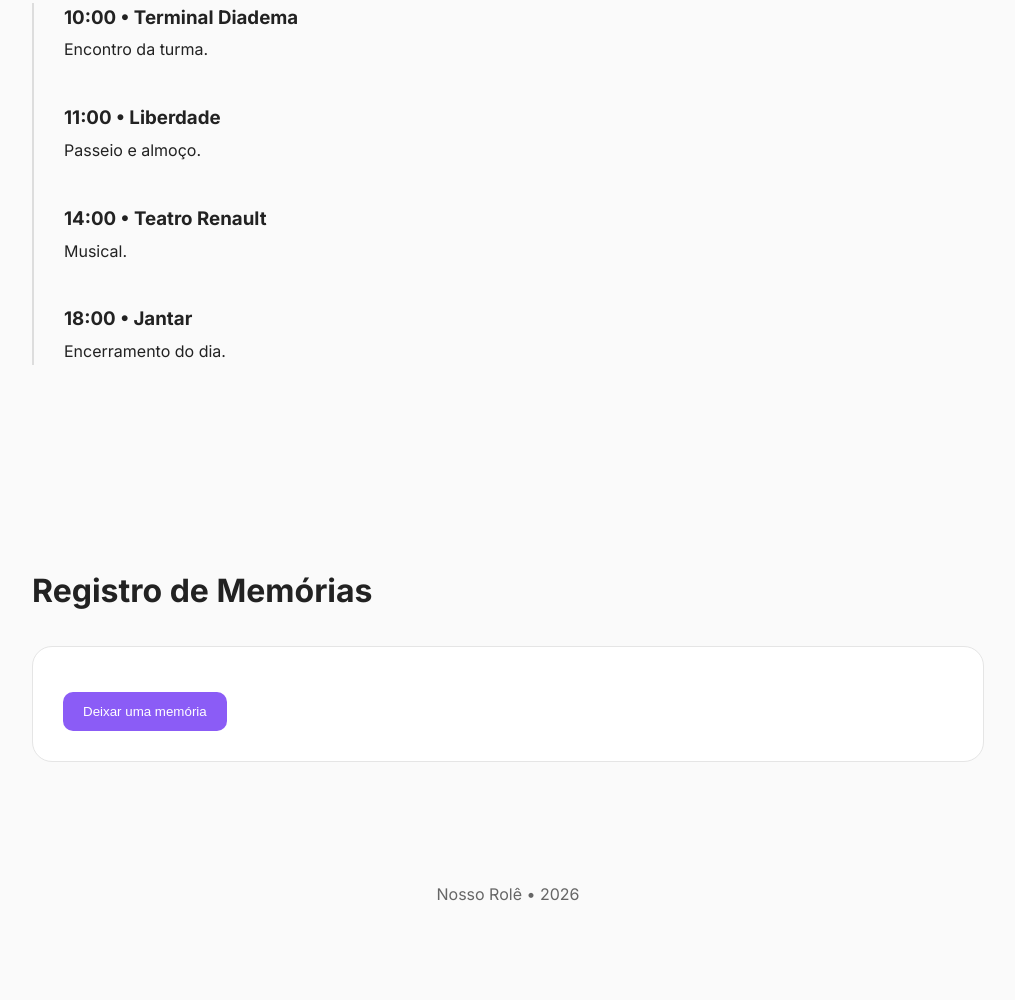
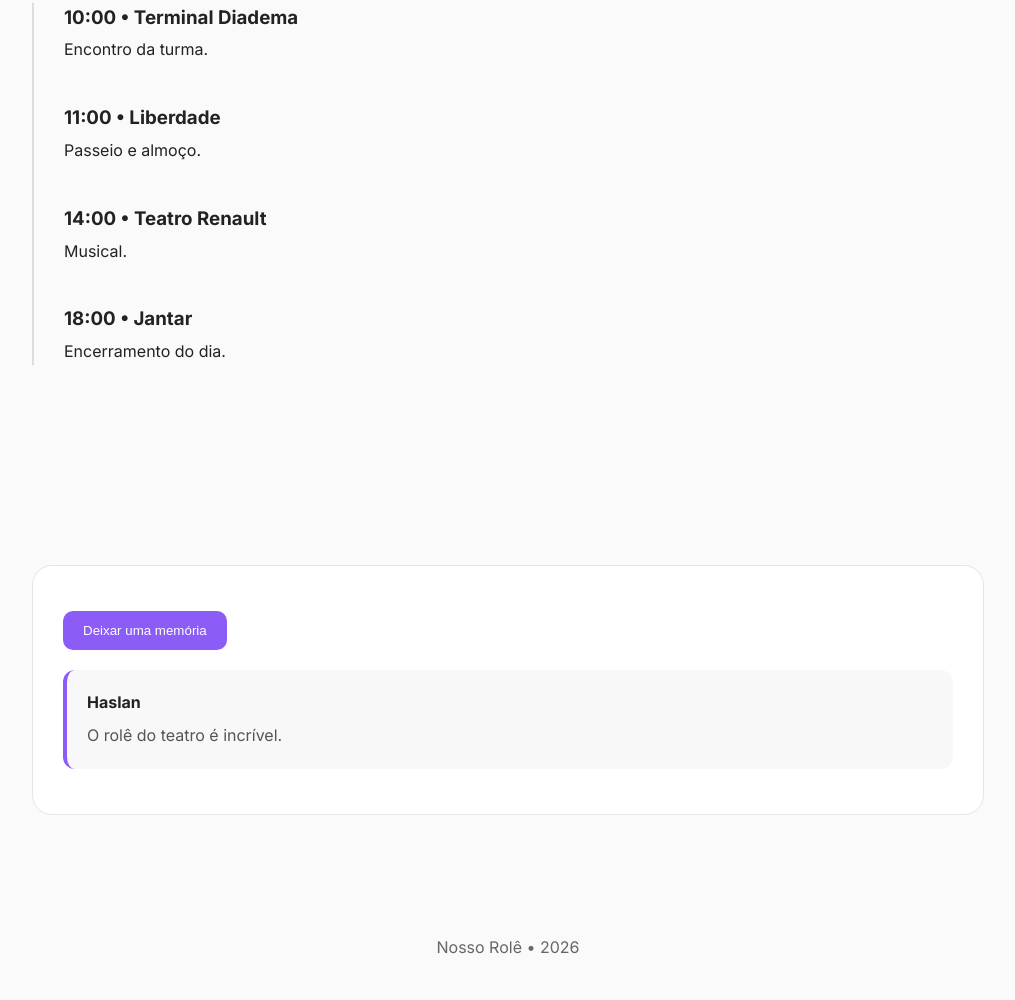
Before and after one commit to HaslanBea/travel-friends, a plain HTML site: page index.html in a window 1280 px wide. Shown: the part 2768-3768 px from the top of the page, without its empty margins (132-1147 px from the left). Before the commit the page ends 3715 px from the top, so only its background shows below. Drawn offline with Linux system fonts and the light colour scheme.

Commit message:
mexendo no registro de memorias

```diff
--- a/index.html
+++ b/index.html
@@ -132,13 +132,22 @@ Uma coleção de fotos, momentos e memórias de um dia especial.
 
 <section id="memorias">
 
-<h2 class="section-title">Registro de Memórias</h2>
-
 <div class="memory-book">
 
-<a href="https://docs.google.com/forms/d/e/1FAIpQLScAQKzOyQ6WyNG4FKQoDeoQZjeIr3LVFwbzXnK4m6Ekr9EsBg/viewform?usp=publish-editor">
+<a href="https://docs.google.com/forms/d/e/1FAIpQLScAQKzOyQ6WyNG4FKQoDeoQZjeIr3LVFwbzXnK4m6Ekr9EsBg/viewform?usp=publish-editor" target="_blank">
     <button>Deixar uma memória</button>
 </a>
+
+<div id="memoryList">
+
+<div class="memory-entry">
+    <strong>Haslan</strong>
+    <p>O rolê do teatro é incrível.</p>
+</div>
+
+</div>
+
+</div>
 
 </div>
 
--- a/styles.css
+++ b/styles.css
@@ -155,3 +155,21 @@ footer{
     padding:40px;
     color:#666;
 }
+
+.memory-entry{
+    background:#f8f8f8;
+    border-left:4px solid #8b5cf6;
+    padding:20px;
+    border-radius:12px;
+    margin-top:20px;
+}
+
+.memory-entry strong{
+    display:block;
+    margin-bottom:8px;
+    font-size:1rem;
+}
+
+.memory-entry p{
+    color:#555;
+}
```
